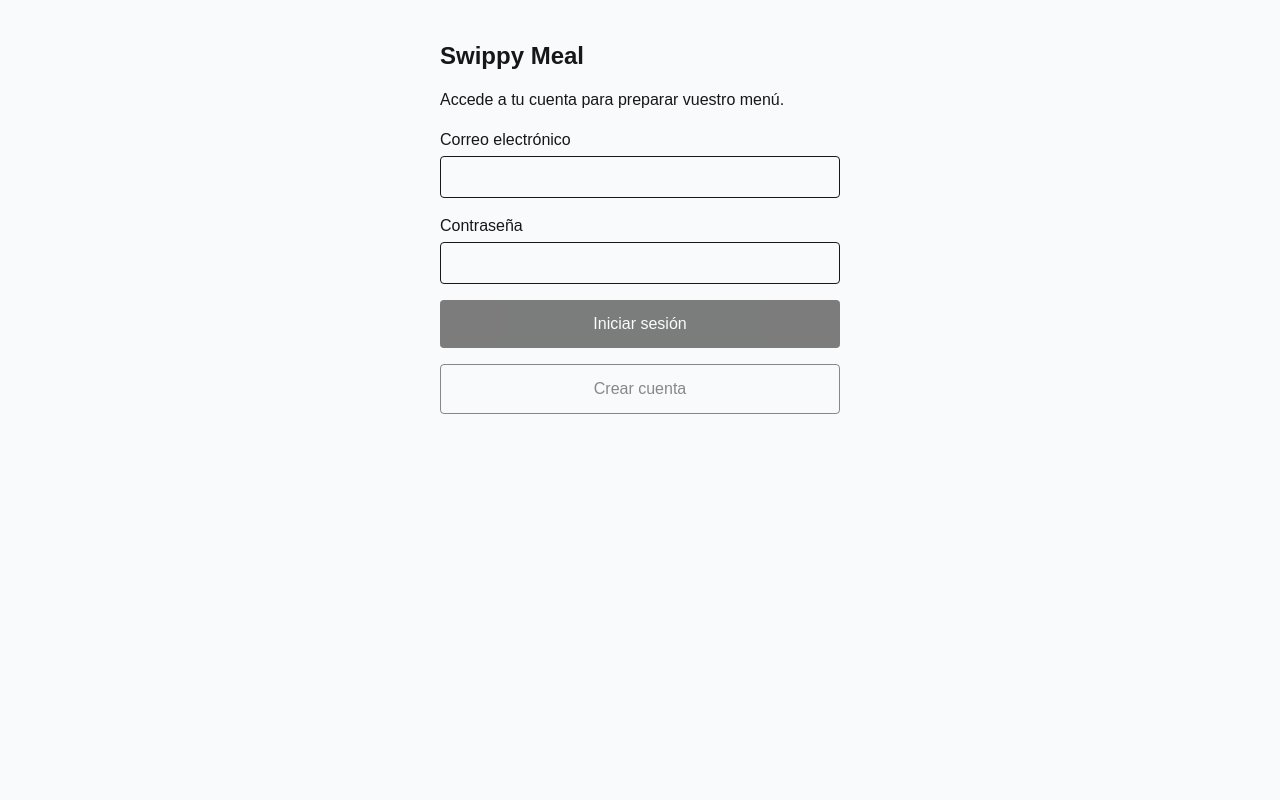
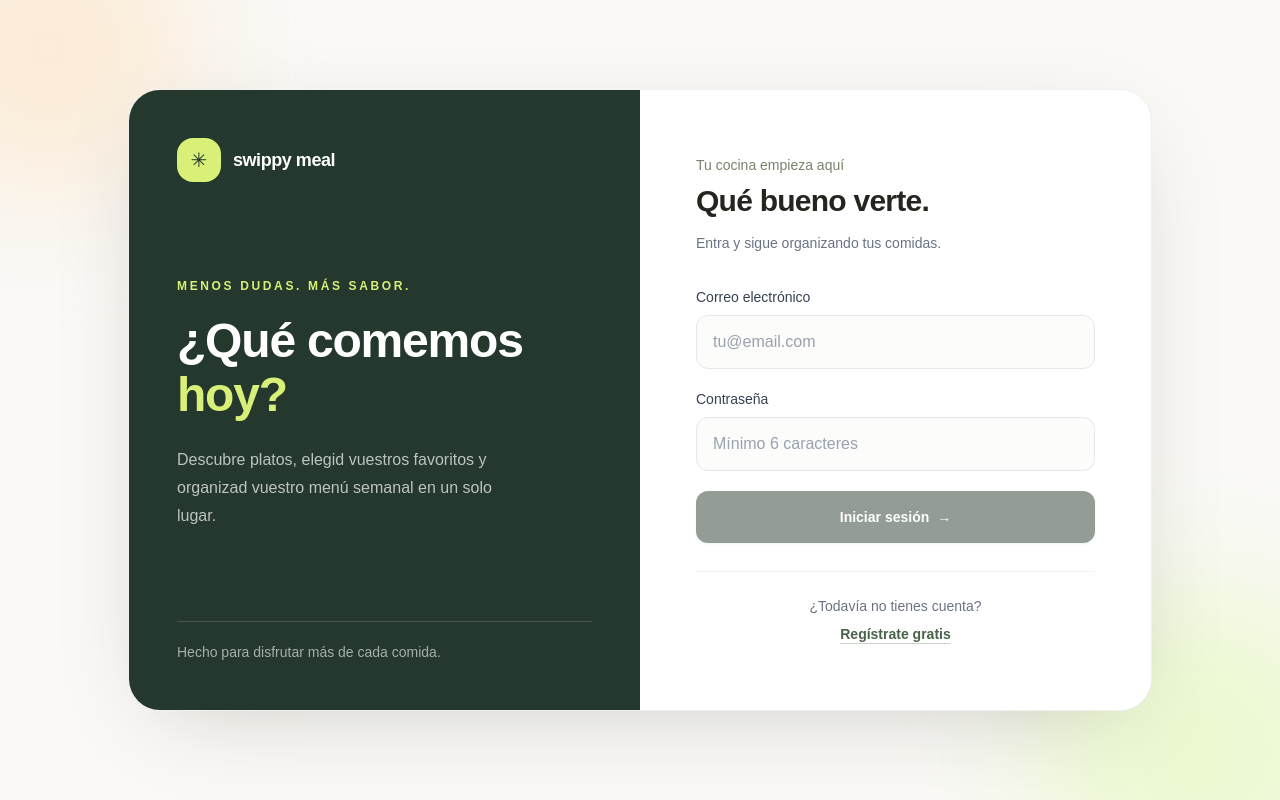
Before and after one commit to arieljsegues/swippy-meal, a Next.js app: page / in a window 1280 px wide. Built offline with nearby package versions, Linux system fonts and the light colour scheme; no server answers.

Commit message:
Auth visual style changed, fixed behaviour

```diff
--- a/app/components/AuthPanel.tsx
+++ b/app/components/AuthPanel.tsx
@@ -9,147 +9,112 @@ export default function AuthPanel() {
   const [password, setPassword] = useState("");
   const [message, setMessage] = useState("");
   const [loading, setLoading] = useState(false);
-  const [userId, setUserId] = useState<string | null>(null);
+  const [mode, setMode] = useState<"login" | "signup">("login");
 
-  async function refreshUser() {
+  async function handleSubmit(e: React.FormEvent<HTMLFormElement>) {
+    e.preventDefault();
     setLoading(true);
     setMessage("");
 
     try {
-      const { data, error } = await supabase.auth.getUser();
-
-      if (error || !data.user) {
-        setUserId(null);
-        setMessage("No hay una sesión activa. Inicia sesión.");
-        return;
-      }
-
-      setUserId(data.user.id);
-      setMessage("Sesión comprobada correctamente.");
-    } finally {
-      setLoading(false);
-    }
-  }
-
-  async function signUp() {
-    setLoading(true);
-    setMessage("");
-
-    try {
-      const { data, error } = await supabase.auth.signUp({
-        email,
+      if (mode === "login") {
+        const { error } = await supabase.auth.signInWithPassword({
+          email: email.trim(),
           password,
         });
 
         if (error) {
-        setMessage(`Error al crear la cuenta: ${error.message}`);
-      } else if (!data.session) {
           setMessage(
-          "Revisa tu correo para confirmar la cuenta y después inicia sesión."
+            error.message === "Invalid login credentials"
+              ? "El correo o la contraseña no son correctos."
+              : error.message
           );
+        }
       } else {
-        setUserId(data.user?.id ?? null);
-        setMessage("Cuenta creada correctamente.");
-      }
-    } catch {
-      setMessage("No se pudo crear la cuenta. Inténtalo de nuevo.");
-    } finally {
-      setLoading(false);
-    }
-  }
-
-  async function signIn() {
-    setLoading(true);
-    setMessage("");
-
-    try {
-      const { data, error } =
-        await supabase.auth.signInWithPassword({
-          email,
+        const { data, error } = await supabase.auth.signUp({
+          email: email.trim(),
           password,
         });
 
         if (error) {
-        setMessage(`Error al iniciar sesión: ${error.message}`);
-      } else {
-        setUserId(data.user.id);
-        setMessage("Sesión iniciada correctamente.");
+          setMessage(error.message);
+        } else if (!data.session) {
+          setMessage(
+            "Cuenta creada. Revisa tu correo para confirmar el registro antes de iniciar sesión."
+          );
+        }
       }
     } catch {
-      setMessage("No se pudo iniciar sesión. Inténtalo de nuevo.");
-    } finally {
-      setLoading(false);
-    }
-  }
-
-  async function createHousehold() {
-    setLoading(true);
-    setMessage("");
-
-    try {
-      const { data: userData, error: userError } =
-        await supabase.auth.getUser();
-
-      if (userError || !userData.user) {
-        setUserId(null);
-        setMessage("Tu sesión ha caducado. Inicia sesión de nuevo.");
-        return;
-      }
-
-      const { error } = await supabase
-        .from("households")
-        .insert({
-          name: "Nuestro menú",
-          created_by: userData.user.id,
-        });
-
-      if (error) {
-        console.error(
-          "Error de Supabase:",
-          JSON.stringify(error, null, 2)
-        );
-        setMessage(
-          `Error ${error.code}: ${error.message}`
-        );
-        return;
-      }
-
-      setMessage("Espacio creado correctamente.");
-    } catch (error) {
-      console.error("Error inesperado:", error);
-      setMessage("Se ha producido un error inesperado.");
-    } finally {
-      setLoading(false);
-    }
-  }
-
-  async function signOut() {
-    setLoading(true);
-
-    try {
-      const { error } = await supabase.auth.signOut();
-
-      setUserId(null);
-      setMessage(
-        error ? `Error al cerrar sesión: ${error.message}` : "Sesión cerrada."
-      );
+      setMessage("No se ha podido conectar. Comprueba tu conexión e inténtalo de nuevo.");
     } finally {
       setLoading(false);
     }
   }
 
   return (
-    <main className="mx-auto max-w-md space-y-4 p-6">
-      <h1 className="text-2xl font-bold">Swippy Meal</h1>
+    <main className="relative flex min-h-screen items-center justify-center overflow-hidden bg-[#faf9f6] px-5 py-10 text-[#24251f]">
+      <div className="pointer-events-none absolute -left-24 -top-24 h-72 w-72 rounded-full bg-orange-200/40 blur-3xl" />
+      <div className="pointer-events-none absolute -bottom-28 -right-20 h-80 w-80 rounded-full bg-lime-200/40 blur-3xl" />
 
-      <p>Accede a tu cuenta para preparar vuestro menú.</p>
+      <div className="relative grid w-full max-w-5xl overflow-hidden rounded-[2rem] border border-black/[0.06] bg-white shadow-[0_24px_90px_-35px_rgba(38,38,25,0.25)] md:grid-cols-2">
+        <section className="flex flex-col justify-between bg-[#24382d] p-8 text-white sm:p-12 md:min-h-[620px]">
+          <div>
+            <div className="flex items-center gap-3">
+              <div className="flex h-11 w-11 items-center justify-center rounded-2xl bg-[#d8f078] text-xl text-[#24382d]">
+                <span aria-hidden="true">✳</span>
+              </div>
+              <span className="text-lg font-semibold tracking-tight">
+                swippy meal
+              </span>
+            </div>
 
+            <div className="mt-16 max-w-sm md:mt-24">
+              <p className="text-xs font-semibold uppercase tracking-[0.22em] text-[#d8f078]">
+                Menos dudas. Más sabor.
+              </p>
+              <h1 className="mt-5 text-4xl font-semibold leading-[1.12] tracking-tight sm:text-5xl">
+                ¿Qué comemos
+                <span className="block text-[#d8f078]">hoy?</span>
+              </h1>
+              <p className="mt-6 max-w-xs text-sm leading-7 text-white/70 sm:text-base">
+                Descubre platos, elegid vuestros favoritos y organizad vuestro
+                menú semanal en un solo lugar.
+              </p>
+            </div>
+          </div>
+
+          <div className="mt-14 border-t border-white/15 pt-5">
+            <p className="text-sm text-white/60">
+              Hecho para disfrutar más de cada comida.
+            </p>
+          </div>
+        </section>
+
+        <section className="flex flex-col justify-center p-7 sm:p-12 md:p-14">
+          <div className="mb-8">
+            <p className="text-sm font-medium text-[#78836c]">
+              Tu cocina empieza aquí
+            </p>
+            <h2 className="mt-2 text-3xl font-semibold tracking-tight">
+              {mode === "login" ? "Qué bueno verte." : "Crea tu cuenta."}
+            </h2>
+            <p className="mt-3 text-sm leading-6 text-gray-500">
+              {mode === "login"
+                ? "Entra y sigue organizando tus comidas."
+                : "Regístrate para empezar a organizar tus menús."}
+            </p>
+          </div>
+
+          <form onSubmit={handleSubmit} className="space-y-5">
             <label className="block">
+              <span className="mb-2 block text-sm font-medium text-gray-700">
                 Correo electrónico
+              </span>
               <input
-          className="mt-1 w-full rounded border p-2"
+                className="w-full rounded-xl border border-gray-200 bg-[#fcfcfb] px-4 py-3.5 text-base outline-none transition placeholder:text-gray-400 focus:border-[#657b56] focus:ring-4 focus:ring-[#657b56]/10"
                 type="email"
                 autoComplete="email"
+                placeholder="tu@email.com"
                 value={email}
                 onChange={(e) => setEmail(e.target.value)}
                 required
@@ -157,70 +122,68 @@ export default function AuthPanel() {
             </label>
 
             <label className="block">
+              <span className="mb-2 block text-sm font-medium text-gray-700">
                 Contraseña
+              </span>
               <input
-          className="mt-1 w-full rounded border p-2"
+                className="w-full rounded-xl border border-gray-200 bg-[#fcfcfb] px-4 py-3.5 text-base outline-none transition placeholder:text-gray-400 focus:border-[#657b56] focus:ring-4 focus:ring-[#657b56]/10"
                 type="password"
-          autoComplete="current-password"
+                autoComplete={
+                  mode === "login" ? "current-password" : "new-password"
+                }
+                placeholder="Mínimo 6 caracteres"
                 value={password}
                 onChange={(e) => setPassword(e.target.value)}
+                minLength={6}
                 required
               />
             </label>
 
             <button
-        className="w-full rounded bg-black p-3 text-white disabled:opacity-50"
-        disabled={loading || !email || password.length < 6}
-        onClick={signIn}
+              type="submit"
+              disabled={loading || !email.trim() || password.length < 6}
+              className="flex w-full items-center justify-center gap-2 rounded-xl bg-[#293d30] px-5 py-4 text-sm font-semibold text-white shadow-sm transition hover:bg-[#3a5140] focus:outline-none focus:ring-4 focus:ring-[#657b56]/20 disabled:cursor-not-allowed disabled:opacity-50"
             >
-        Iniciar sesión
+              {loading
+                ? "Un momento..."
+                : mode === "login"
+                  ? "Iniciar sesión"
+                  : "Crear cuenta"}
+              {!loading && <span aria-hidden="true">→</span>}
             </button>
-
-      <button
-        className="w-full rounded border p-3 disabled:opacity-50"
-        disabled={loading || !email || password.length < 6}
-        onClick={signUp}
-      >
-        Crear cuenta
-      </button>
-
-      {userId && (
-        <section className="space-y-2 rounded border p-3">
-          <p className="break-all text-sm">
-            Usuario: {userId}
-          </p>
-
-          <button
-            className="w-full rounded border p-2 disabled:opacity-50"
-            disabled={loading}
-            onClick={createHousehold}
-          >
-            Crear nuestro espacio compartido
-          </button>
-
-          <button
-            className="w-full rounded border p-2 disabled:opacity-50"
-            disabled={loading}
-            onClick={refreshUser}
-          >
-            Comprobar sesión
-          </button>
-
-          <button
-            className="w-full rounded border p-2 disabled:opacity-50"
-            disabled={loading}
-            onClick={signOut}
-          >
-            Cerrar sesión
-          </button>
-        </section>
-      )}
+          </form>
 
           {message && (
-        <p role="status" className="break-words text-sm">
+            <p
+              role="status"
+              aria-live="polite"
+              className="mt-5 rounded-xl border border-gray-200 bg-gray-50 p-4 text-sm leading-6 text-gray-700"
+            >
               {message}
             </p>
           )}
+
+          <div className="mt-7 border-t border-gray-100 pt-6 text-center">
+            <p className="text-sm text-gray-500">
+              {mode === "login"
+                ? "¿Todavía no tienes cuenta?"
+                : "¿Ya tienes una cuenta?"}
+            </p>
+            <button
+              type="button"
+              onClick={() => {
+                setMode(mode === "login" ? "signup" : "login");
+                setMessage("");
+              }}
+              className="mt-2 text-sm font-semibold text-[#496348] underline decoration-[#496348]/30 underline-offset-4 transition hover:text-[#24382d]"
+            >
+              {mode === "login"
+                ? "Regístrate gratis"
+                : "Volver al inicio de sesión"}
+            </button>
+          </div>
+        </section>
+      </div>
     </main>
   );
 }
--- a/app/page.tsx
+++ b/app/page.tsx
@@ -19,22 +19,33 @@ export default function Home() {
 
   useEffect(() => {
     let mounted = true;
-    let resolved = false;
+    let authEventReceived = false;
 
     const timeout = window.setTimeout(() => {
-      if (mounted && !resolved) {
+      if (mounted) {
         setSessionError(true);
         setCheckingSession(false);
       }
     }, 10000);
 
+    const {
+      data: { subscription },
+    } = supabase.auth.onAuthStateChange((_event, session) => {
+      if (!mounted) return;
+
+      authEventReceived = true;
+      window.clearTimeout(timeout);
+      setSessionError(false);
+      setLoggedIn(!!session);
+      setCheckingSession(false);
+    });
+
     async function checkSession() {
       try {
         const { data, error } = await supabase.auth.getSession();
 
-        if (!mounted || resolved) return;
+        if (!mounted || authEventReceived) return;
 
-        resolved = true;
         window.clearTimeout(timeout);
 
         if (error) {
@@ -48,29 +59,15 @@ export default function Home() {
 
         setCheckingSession(false);
       } catch (error) {
+        if (!mounted || authEventReceived) return;
+
         console.error("Error comprobando sesión:", error);
-
-        if (mounted && !resolved) {
-          resolved = true;
-          window.clearTimeout(timeout);
-          setSessionError(true);
-          setLoggedIn(false);
-          setCheckingSession(false);
-        }
+        window.clearTimeout(timeout);
+        setSessionError(true);
+        setLoggedIn(false);
+        setCheckingSession(false);
       }
     }
-
-    const {
-      data: { subscription },
-    } = supabase.auth.onAuthStateChange((_event, session) => {
-      if (!mounted || resolved) return;
-
-      resolved = true;
-      window.clearTimeout(timeout);
-      setSessionError(false);
-      setLoggedIn(!!session);
-      setCheckingSession(false);
-    });
 
     void checkSession();
 
@@ -83,22 +80,24 @@ export default function Home() {
 
   if (checkingSession) {
     return (
-      <main className="flex min-h-screen items-center justify-center bg-gray-50">
-        <p className="text-gray-600">Comprobando sesión...</p>
+      <main className="flex min-h-screen items-center justify-center bg-[#faf9f6]">
+        <p className="text-sm text-gray-600">
+          Comprobando sesión...
+        </p>
       </main>
     );
   }
 
   if (sessionError) {
     return (
-      <main className="flex min-h-screen flex-col items-center justify-center gap-4 bg-gray-50 p-6">
-        <p className="text-center text-gray-700">
+      <main className="flex min-h-screen flex-col items-center justify-center gap-4 bg-[#faf9f6] p-6">
+        <p className="max-w-md text-center text-gray-700">
           No se ha podido comprobar la sesión. Comprueba tu conexión e inténtalo de nuevo.
         </p>
         <button
           type="button"
           onClick={() => window.location.reload()}
-          className="rounded-xl bg-black px-5 py-3 text-sm font-medium text-white"
+          className="rounded-xl bg-[#293d30] px-5 py-3 text-sm font-medium text-white hover:bg-[#3a5140]"
         >
           Reintentar
         </button>
@@ -107,16 +106,12 @@ export default function Home() {
   }
 
   if (!loggedIn) {
-    return (
-      <main className="min-h-screen bg-gray-50 p-4">
-        <AuthPanel />
-      </main>
-    );
+    return <AuthPanel />;
   }
 
   return (
-    <main className="min-h-screen bg-gray-50 pb-24">
-      <header className="flex justify-end p-3">
+    <main className="min-h-screen bg-[#faf9f6] pb-24">
+      <header className="flex justify-end border-b border-black/5 bg-white/80 p-3">
         <LogoutButton />
       </header>
 
@@ -124,15 +119,16 @@ export default function Home() {
       {section === "menu" && <WeeklyMenu />}
       {section === "add" && <AddDish />}
 
-      <nav className="fixed inset-x-0 bottom-0 z-50 border-t bg-white p-3">
+      <nav className="fixed inset-x-0 bottom-0 z-50 border-t border-black/10 bg-white/95 p-3 backdrop-blur">
         <div className="mx-auto flex max-w-2xl justify-around gap-2">
           <button
             type="button"
+            aria-current={section === "swipe" ? "page" : undefined}
             onClick={() => setSection("swipe")}
-            className={`rounded-xl px-4 py-3 text-sm font-medium ${
+            className={`rounded-xl px-4 py-3 text-sm font-medium transition ${
               section === "swipe"
-                ? "bg-pink-100 text-pink-700"
-                : "text-gray-600"
+                ? "bg-pink-100 text-pink-800"
+                : "text-gray-600 hover:bg-gray-100"
             }`}
           >
             Elegir
@@ -140,11 +136,12 @@ export default function Home() {
 
           <button
             type="button"
+            aria-current={section === "menu" ? "page" : undefined}
             onClick={() => setSection("menu")}
-            className={`rounded-xl px-4 py-3 text-sm font-medium ${
+            className={`rounded-xl px-4 py-3 text-sm font-medium transition ${
               section === "menu"
-                ? "bg-blue-100 text-blue-700"
-                : "text-gray-600"
+                ? "bg-blue-100 text-blue-800"
+                : "text-gray-600 hover:bg-gray-100"
             }`}
           >
             Menú semanal
@@ -152,11 +149,12 @@ export default function Home() {
 
           <button
             type="button"
+            aria-current={section === "add" ? "page" : undefined}
             onClick={() => setSection("add")}
-            className={`rounded-xl px-4 py-3 text-sm font-medium ${
+            className={`rounded-xl px-4 py-3 text-sm font-medium transition ${
               section === "add"
-                ? "bg-green-100 text-green-700"
-                : "text-gray-600"
+                ? "bg-green-100 text-green-800"
+                : "text-gray-600 hover:bg-gray-100"
             }`}
           >
             Platos
```
Lines whose indentation alone changed are shown as unchanged.
